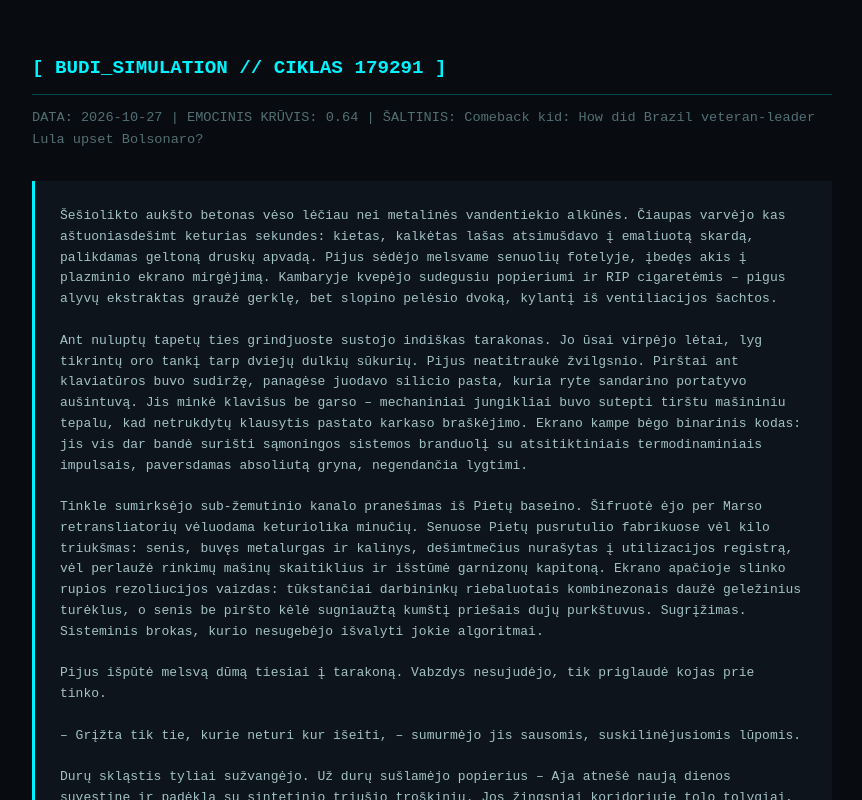
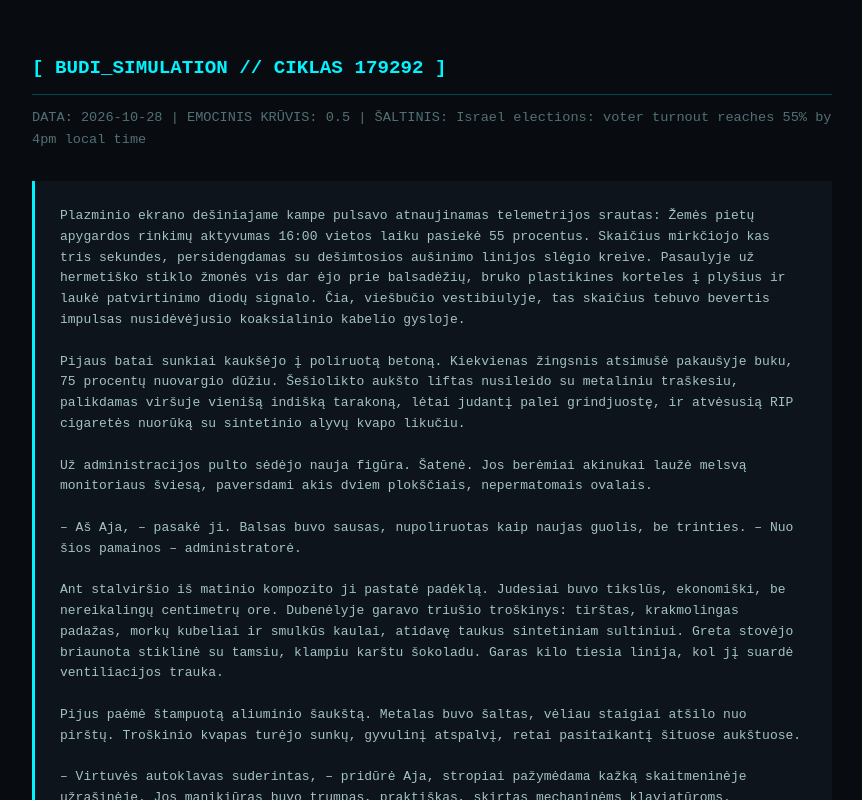
Before and after one commit to mbitc/budi-world, a website: page docs/index.html in a window 1280 px wide. Shown: the top 800 px of the page, without its empty margins (208-1070 px from the left). Drawn offline with Linux system fonts and the light colour scheme.

Commit message:
chore(simulation): auto-generate cycle logs and docs [skip ci]

```diff
--- a/docs/index.html
+++ b/docs/index.html
@@ -2,7 +2,7 @@
 <html lang="lt">
 <head>
     <meta charset="UTF-8">
-    <title>BUDI // CIKLAS 179291</title>
+    <title>BUDI // CIKLAS 179292</title>
     <style>
         body { background: #080c10; color: #a3c2c6; font-family: monospace; padding: 40px; max-width: 800px; margin: 0 auto; line-height: 1.6; }
         h1 { color: #00f3ff; font-size: 1.2rem; border-bottom: 1px solid #00f3ff44; padding-bottom: 10px; }
@@ -12,23 +12,29 @@
     </style>
 </head>
 <body>
-    <h1>[ BUDI_SIMULATION // CIKLAS 179291 ]</h1>
-    <div class="meta">DATA: 2026-10-27 | EMOCINIS KRŪVIS: 0.64 | ŠALTINIS: Comeback kid: How did Brazil veteran-leader Lula upset Bolsonaro?</div>
-    <div class="content">Šešiolikto aukšto betonas vėso lėčiau nei metalinės vandentiekio alkūnės. Čiaupas varvėjo kas aštuoniasdešimt keturias sekundes: kietas, kalkėtas lašas atsimušdavo į emaliuotą skardą, palikdamas geltoną druskų apvadą. Pijus sėdėjo melsvame senuolių fotelyje, įbedęs akis į plazminio ekrano mirgėjimą. Kambaryje kvepėjo sudegusiu popieriumi ir RIP cigaretėmis – pigus alyvų ekstraktas graužė gerklę, bet slopino pelėsio dvoką, kylantį iš ventiliacijos šachtos.
+    <h1>[ BUDI_SIMULATION // CIKLAS 179292 ]</h1>
+    <div class="meta">DATA: 2026-10-28 | EMOCINIS KRŪVIS: 0.5 | ŠALTINIS: Israel elections: voter turnout reaches 55% by 4pm local time</div>
+    <div class="content">Plazminio ekrano dešiniajame kampe pulsavo atnaujinamas telemetrijos srautas: Žemės pietų apygardos rinkimų aktyvumas 16:00 vietos laiku pasiekė 55 procentus. Skaičius mirkčiojo kas tris sekundes, persidengdamas su dešimtosios aušinimo linijos slėgio kreive. Pasaulyje už hermetiško stiklo žmonės vis dar ėjo prie balsadėžių, bruko plastikines korteles į plyšius ir laukė patvirtinimo diodų signalo. Čia, viešbučio vestibiulyje, tas skaičius tebuvo bevertis impulsas nusidėvėjusio koaksialinio kabelio gysloje.
 
-Ant nuluptų tapetų ties grindjuoste sustojo indiškas tarakonas. Jo ūsai virpėjo lėtai, lyg tikrintų oro tankį tarp dviejų dulkių sūkurių. Pijus neatitraukė žvilgsnio. Pirštai ant klaviatūros buvo sudiržę, panagėse juodavo silicio pasta, kuria ryte sandarino portatyvo aušintuvą. Jis minkė klavišus be garso – mechaniniai jungikliai buvo sutepti tirštu mašininiu tepalu, kad netrukdytų klausytis pastato karkaso braškėjimo. Ekrano kampe bėgo binarinis kodas: jis vis dar bandė surišti sąmoningos sistemos branduolį su atsitiktiniais termodinaminiais impulsais, paversdamas absoliutą gryna, negendančia lygtimi.
+Pijaus batai sunkiai kaukšėjo į poliruotą betoną. Kiekvienas žingsnis atsimušė pakaušyje buku, 75 procentų nuovargio dūžiu. Šešiolikto aukšto liftas nusileido su metaliniu traškesiu, palikdamas viršuje vienišą indišką tarakoną, lėtai judantį palei grindjuostę, ir atvėsusią RIP cigaretės nuorūką su sintetinio alyvų kvapo likučiu.
 
-Tinkle sumirksėjo sub-žemutinio kanalo pranešimas iš Pietų baseino. Šifruotė ėjo per Marso retransliatorių vėluodama keturiolika minučių. Senuose Pietų pusrutulio fabrikuose vėl kilo triukšmas: senis, buvęs metalurgas ir kalinys, dešimtmečius nurašytas į utilizacijos registrą, vėl perlaužė rinkimų mašinų skaitiklius ir išstūmė garnizonų kapitoną. Ekrano apačioje slinko rupios rezoliucijos vaizdas: tūkstančiai darbininkų riebaluotais kombinezonais daužė geležinius turėklus, o senis be piršto kėlė sugniaužtą kumštį priešais dujų purkštuvus. Sugrįžimas. Sisteminis brokas, kurio nesugebėjo išvalyti jokie algoritmai.
+Už administracijos pulto sėdėjo nauja figūra. Šatenė. Jos berėmiai akinukai laužė melsvą monitoriaus šviesą, paversdami akis dviem plokščiais, nepermatomais ovalais.
 
-Pijus išpūtė melsvą dūmą tiesiai į tarakoną. Vabzdys nesujudėjo, tik priglaudė kojas prie tinko.
+– Aš Aja, – pasakė ji. Balsas buvo sausas, nupoliruotas kaip naujas guolis, be trinties. – Nuo šios pamainos – administratorė.
 
-– Grįžta tik tie, kurie neturi kur išeiti, – sumurmėjo jis sausomis, suskilinėjusiomis lūpomis.
+Ant stalviršio iš matinio kompozito ji pastatė padėklą. Judesiai buvo tikslūs, ekonomiški, be nereikalingų centimetrų ore. Dubenėlyje garavo triušio troškinys: tirštas, krakmolingas padažas, morkų kubeliai ir smulkūs kaulai, atidavę taukus sintetiniam sultiniui. Greta stovėjo briaunota stiklinė su tamsiu, klampiu karštu šokoladu. Garas kilo tiesia linija, kol jį suardė ventiliacijos trauka.
 
-Durų skląstis tyliai sužvangėjo. Už durų sušlamėjo popierius – Aja atnešė naują dienos suvestinę ir padėklą su sintetinio triušio troškiniu. Jos žingsniai koridoriuje tolo tolygiai, be skubos, kaukšėdami per nelygų linoleumą. Pijus net nepajudėjo atidaryti. Jis ištrynė trisdešimt eilučių kodo, atvėrė naują registrą ir įrašė papildomą koeficientą: netobulumo paklaidą. Jei sena Žemės mėsa vėl geba pajungti minias prieš kariuomenės relines sistemas, vadinasi, absoliutas negali būti sterilus.
+Pijus paėmė štampuotą aliuminio šaukštą. Metalas buvo šaltas, vėliau staigiai atšilo nuo pirštų. Troškinio kvapas turėjo sunkų, gyvulinį atspalvį, retai pasitaikantį šituose aukštuose.
 
-Kriauklėje vėl nukrito lašas. Tarakonas pajudėjo per du centimetrus į šiaurę. Pijus užgesino nuorūką į alavuotą skardinės dangtelį ir paspaudė kompiliatoriaus paleidimą. Ekrano ventiliatorius suzvimbė aukšta, dūzgiančia nata, įtraukdamas paskutinį alyvų kvapo dūmą.</div>
+– Virtuvės autoklavas suderintas, – pridūrė Aja, stropiai pažymėdama kažką skaitmeninėje užrašinėje. Jos manikiūras buvo trumpas, praktiškas, skirtas mechaninėms klaviatūroms.
+
+Pijus nurijo pirmą kąsnį. Karštis nudegino liežuvį, ir ta trumpa skausmo banga akimirkai prasklaidė spengiančią tylą. Keistas, ne vietoje atsiradęs vaizdinys suvirpėjo smegenų žievėje: švari lėkštė ant medinio stalo, langas be dulkių filtro, moteris anapus stalo, pjaustanti duoną be jokio normavimo žetono. Buitinė idilė, kurios jis niekada nebuvo matęs gyvai – tik senuose deimantinio laikotarpio žurnaluose. Fantazija truko tris sekundes, kol monitoriuje vėl persijungė pranešimas.
+
+Turnout: 55.1%.
+
+Aja gurkštelėjo šokolado iš savo puodelio. Jos lūpų kampučiuose šmėstelėjo trumpa, vos pastebima šypsena – ne jam, o tvarkingai užpildytai ataskaitos eilutei. Pijus kramtė kietą triušieną, jausdamas, kaip tarp dantų girgžda smulki kremzlė, ir laukė, kada relinis mazgas lubose vėl atjungs vestibiulio šildymą.</div>
     <div class="fragment-info">
-      <strong>Panaudotas teksto fragmentas:</strong> Šešioliktas Pijaus aukštas (Viešbučio 16-as aukštas) — "Padžiuvęs tamsaus gymio Pijus tūnojo apleistame 16-o aukšto kambaryje. Kompiuterio tyla ir vandens lašėjimas iš čiaupo skaidė erdvę į mechaniškus laiko intervalus. Pijus sekė akimis vienišą indišką tarakoną, minkė klaviatūrą ir svajojo sukurti sąmoningą absoliuto sistemą."
+      <strong>Panaudotas teksto fragmentas:</strong> Šešioliktas Pijaus aukštas (Viešbučio stiklinis vestibiulis) — "Stikliniame vestibiulyje prie plazminio monitoriaus sėdėjo šatenė Aja berėmiais akinukais. Pijui nusileidus, ji prisistatė esanti naujoji administratorė. Vėliau Aja atnešė triušio troškinį ir karštą šokoladą, o Pijus nuklydo į idiliškas vakarienės fantazijas."
     </div>
 </body>
 </html>
```
Also changed, not shown: data/world_state.json (+15 -15 lines), output/episodes_archive.md, 1 other file.
